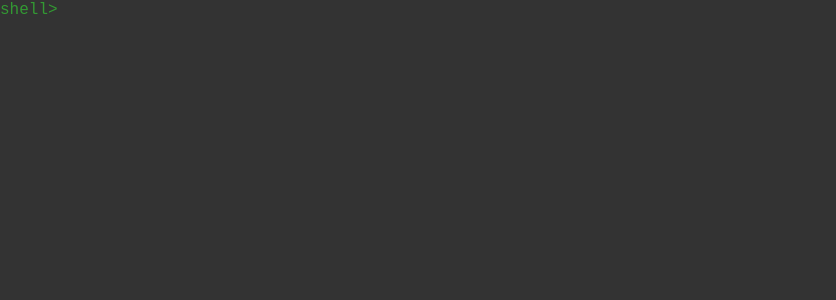
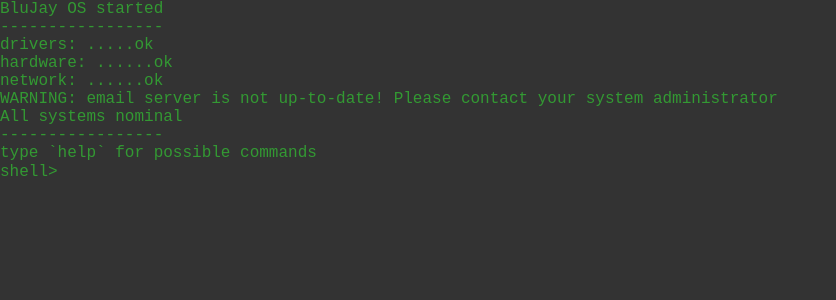
Before and after one commit to nirradi/blujay, a React (Create React App) app: page / in a window 1280 px wide. Shown: the top 300 px of the page, without its empty margins (0-836 px from the left). Built offline with nearby package versions, Linux system fonts and the light colour scheme.

Commit message:
make it a bit easier

```diff
--- a/src/GameEngine/Applications/email.js
+++ b/src/GameEngine/Applications/email.js
@@ -71,7 +71,7 @@
     let newState = {
         ...state,
         prompt: "email>",
-        availableCommands: ['help', 'show', 'send'],
+        availableCommands: ['help', 'show', 'send', 'quit'],
     }
 
     if (!args) {
--- a/src/GameEngine/Applications/shell.js
+++ b/src/GameEngine/Applications/shell.js
@@ -141,6 +141,6 @@
     return {
         ...state,
         prompt: "shell>",
-        availableCommands: ['help', 'ls', 'cat', 'email', 'system'],
+        availableCommands: ['help', 'ls', 'cat', 'email', 'system', 'time'],
     }
 }
--- a/src/Levels/level0.js
+++ b/src/Levels/level0.js
@@ -5,10 +5,23 @@
 import {push as pushToStack} from '../GameEngine/Applications/stack'
 import moment from 'moment'
 
+
+let welcomeMessage = [
+    "BluJay OS started",
+    "-----------------",
+    "drivers: .....ok",
+    "hardware: ......ok",
+    "network: ......ok",
+    "WARNING: email server is not up-to-date! Please contact your system administrator",
+    "All systems nominal",
+    "-----------------",
+    "type `help` for possible commands",
+]
+
 let state = {
     shellState,
     emailState,
-    output: [],
+    output: welcomeMessage,
     stack: [],
 }
 
@@ -32,7 +45,7 @@
     from: ITfriend,
     to: 'me',
     subject: 'hey where are you?',
-    content: "You haven't been around the office, send me an email when you see this",
+    content: "You haven't been around the office, send me an email when you see this, I need your help with something really important",
     labels: ['unread', 'inbox'],
     sent: moment().startOf('day').format()
 })
@@ -57,7 +70,7 @@
                     from: ITfriend,
                     to: 'me',
                     subject: 'so you went home.....',
-                    content: "I'm glad to see you back reading emails. I can't really read what you wrote its all garbage, you haven't updated your email server yet, so your encryption engine is out dated. send me your NetLoc number and I'll fix it from here",
+                    content: "I'm glad to see that you're back reading emails. I can't really read what you wrote, it looks like random bits on this end. I'm assuming you haven't updated your email server yet, so your encryption engine is out dated. send me your NetLoc number and I'll fix it from here",
                     labels: ['unread', 'inbox'],
                     sent: moment().format()
                 })
@@ -80,7 +93,7 @@
                     from: ITfriend,
                     to: 'me',
                     subject: 'nice try',
-                    content: "if you tried to send me the netloc #, then obviously you can't because the mail is still encrypted, so is the subject for that fact. That's going to be a problem!? I'll try to find your netloc# here somewhere while you try to figure out a way around the encryption.",
+                    content: "if you tried to send me the netloc #, then obviously you can't because the mail is still encrypted, so is the subject. That's going to be a problem :( I'll try to find your netloc# here somewhere while you try to figure out a way around the encryption.",
                     labels: ['unread', 'inbox'],
                     sent: moment().format()
                 })
```
